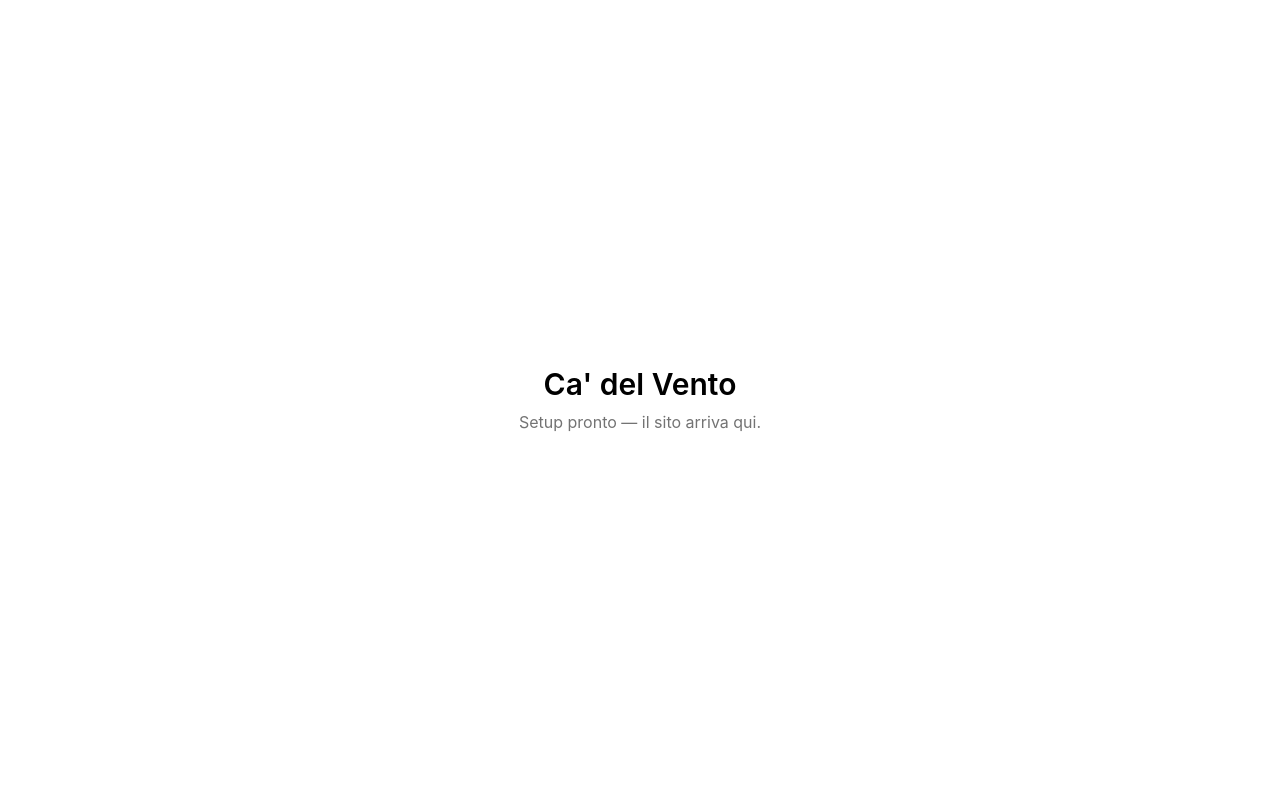
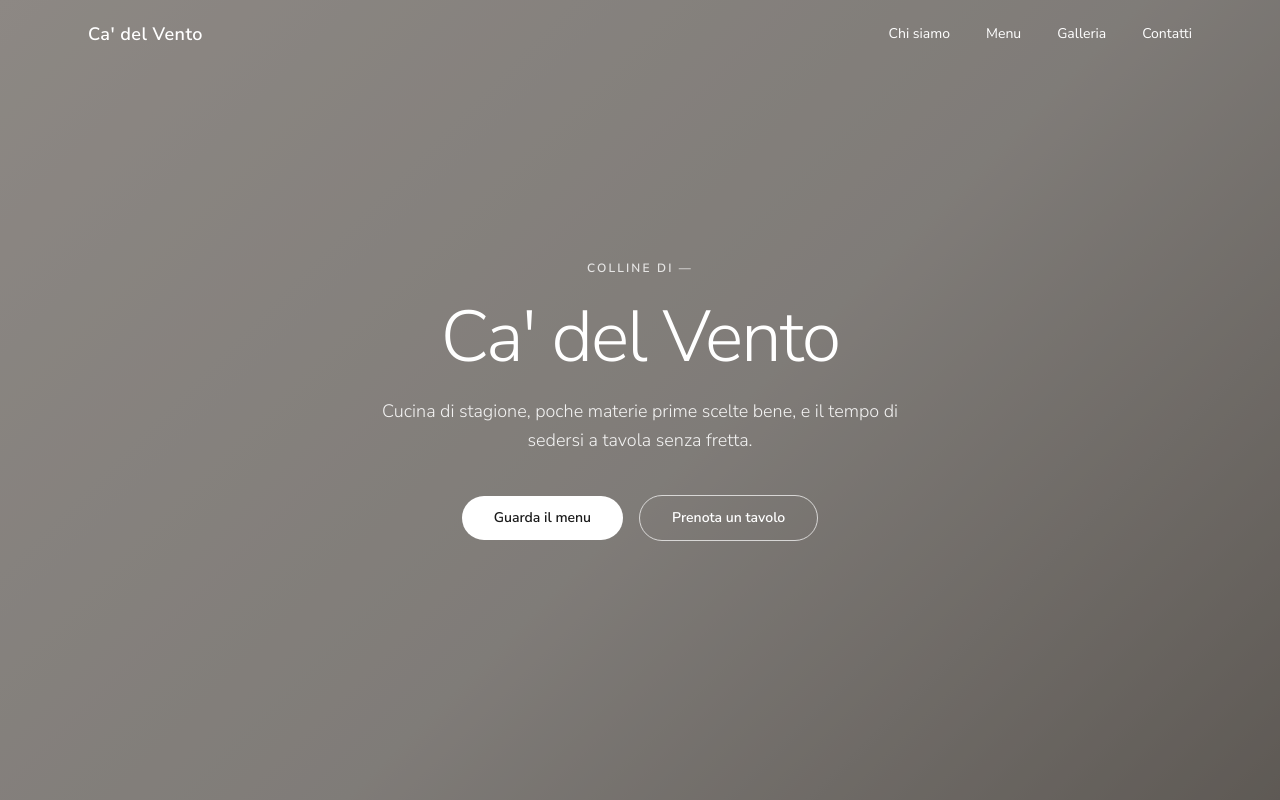
Before and after one commit to retrojesh/CaDelVento, a React (Vite) app: page / in a window 1280 px wide. Shown: the top 800 px of the page. Built offline with nearby package versions, Linux system fonts and the light colour scheme.

Commit message:
Aggiunge hero, chi siamo e impianto grafico

```diff
--- a/index.html
+++ b/index.html
@@ -4,6 +4,20 @@
     <meta charset="UTF-8" />
     <link rel="icon" type="image/svg+xml" href="/favicon.svg" />
     <meta name="viewport" content="width=device-width, initial-scale=1.0" />
+
+    <!-- TODO: sostituire con la descrizione reale, max ~155 caratteri -->
+    <meta
+      name="description"
+      content="Ca' del Vento — cucina di stagione e ospitalità. Menu, orari e contatti."
+    />
+
+    <link rel="preconnect" href="https://fonts.googleapis.com" />
+    <link rel="preconnect" href="https://fonts.gstatic.com" crossorigin />
+    <link
+      href="https://fonts.googleapis.com/css2?family=Nunito+Sans:ital,wght@0,300;0,400;0,600;0,700;1,300&display=swap"
+      rel="stylesheet"
+    />
+
     <title>Ca' del Vento</title>
   </head>
   <body>
--- a/src/App.tsx
+++ b/src/App.tsx
@@ -1,9 +1,17 @@
+import ChiSiamo from './components/ChiSiamo'
+import Header from './components/Header'
+import Hero from './components/Hero'
+
 function App() {
   return (
-    <main className="flex min-h-screen flex-col items-center justify-center gap-2">
-      <h1 className="text-3xl font-semibold">Ca' del Vento</h1>
-      <p className="text-neutral-500">Setup pronto — il sito arriva qui.</p>
-    </main>
+    <>
+      <Header />
+      <main>
+        <Hero />
+        <ChiSiamo />
+        {/* Menu, Galleria e Contatti arrivano nelle prossime PR */}
+      </main>
+    </>
   )
 }
 
--- /dev/null
+++ b/src/components/ChiSiamo.tsx
@@ -0,0 +1,50 @@
+function ChiSiamo() {
+  return (
+    <section id="chi-siamo" className="mx-auto max-w-6xl px-6 py-24 md:py-32">
+      <div className="grid items-center gap-12 md:grid-cols-2 md:gap-16">
+        {/* TODO: sostituire con una foto vera (la sala, la cucina, chi ci lavora).
+            Formato consigliato: 1200×1500 verticale, .webp. */}
+        <div
+          className="foto-segnaposto aspect-4/5 w-full rounded-sm"
+          aria-hidden="true"
+        />
+
+        <div>
+          <p className="occhiello">Chi siamo</p>
+
+          {/* TODO: tutti i testi qui sotto sono una bozza, da rivedere con i titolari */}
+          <h2 className="mt-4 text-4xl font-light leading-tight md:text-5xl">
+            Una casa sulla collina,
+            <br />
+            e una cucina che cambia
+            <br />
+            con le stagioni.
+          </h2>
+
+          <div className="mt-8 space-y-5 text-inchiostro-tenue leading-relaxed">
+            <p>
+              Ca' del Vento nasce dove il vento non manca mai: in cima alla
+              collina, con la vista che si apre sulla valle. Da qui viene il
+              nome, e anche il modo di lavorare — senza fretta, seguendo quello
+              che la stagione mette a disposizione.
+            </p>
+            <p>
+              Il menu è corto per scelta. Pochi piatti, cambiati spesso, con
+              materie prime dei produttori che conosciamo di persona. Quello che
+              non troviamo buono, semplicemente non lo mettiamo in carta.
+            </p>
+          </div>
+
+          <a
+            href="#contatti"
+            className="mt-10 inline-block border-b border-vino pb-1 text-sm font-semibold text-vino transition-opacity hover:opacity-70"
+          >
+            Vieni a trovarci
+          </a>
+        </div>
+      </div>
+    </section>
+  )
+}
+
+export default ChiSiamo
--- /dev/null
+++ b/src/components/Header.tsx
@@ -0,0 +1,91 @@
+import { useEffect, useState } from 'react'
+
+const voci = [
+  { href: '#chi-siamo', testo: 'Chi siamo' },
+  { href: '#menu', testo: 'Menu' },
+  { href: '#galleria', testo: 'Galleria' },
+  { href: '#contatti', testo: 'Contatti' },
+]
+
+function Header() {
+  const [apertoMobile, setApertoMobile] = useState(false)
+  const [staccato, setStaccato] = useState(false)
+
+  // Sopra l'hero l'header è trasparente; appena si scorre diventa opaco,
+  // altrimenti il testo bianco finisce sul crema e sparisce.
+  useEffect(() => {
+    const alloScroll = () => setStaccato(window.scrollY > 24)
+    alloScroll()
+    window.addEventListener('scroll', alloScroll, { passive: true })
+    return () => window.removeEventListener('scroll', alloScroll)
+  }, [])
+
+  return (
+    <header
+      className={`fixed inset-x-0 top-0 z-50 transition-colors duration-300 ${
+        staccato || apertoMobile
+          ? 'bg-crema/95 text-inchiostro shadow-sm backdrop-blur'
+          : 'bg-transparent text-white'
+      }`}
+    >
+      <div className="mx-auto flex max-w-6xl items-center justify-between px-6 py-5">
+        <a
+          href="#top"
+          className="text-lg font-semibold tracking-wide"
+          onClick={() => setApertoMobile(false)}
+        >
+          Ca' del Vento
+        </a>
+
+        <nav className="hidden gap-9 md:flex" aria-label="Navigazione principale">
+          {voci.map((voce) => (
+            <a
+              key={voce.href}
+              href={voce.href}
+              className="text-sm transition-opacity hover:opacity-60"
+            >
+              {voce.testo}
+            </a>
+          ))}
+        </nav>
+
+        <button
+          type="button"
+          className="md:hidden"
+          aria-expanded={apertoMobile}
+          aria-controls="menu-mobile"
+          aria-label={apertoMobile ? 'Chiudi il menu' : 'Apri il menu'}
+          onClick={() => setApertoMobile((aperto) => !aperto)}
+        >
+          <span aria-hidden="true" className="text-xl">
+            {apertoMobile ? '✕' : '☰'}
+          </span>
+        </button>
+      </div>
+
+      {apertoMobile && (
+        <nav
+          id="menu-mobile"
+          className="border-t border-greige md:hidden"
+          aria-label="Navigazione principale (mobile)"
+        >
+          <ul className="flex flex-col px-6 py-2">
+            {voci.map((voce) => (
+              <li key={voce.href}>
+                <a
+                  href={voce.href}
+                  className="block py-3 text-sm"
+                  onClick={() => setApertoMobile(false)}
+                >
+                  {voce.testo}
+                </a>
+              </li>
+            ))}
+          </ul>
+        </nav>
+      )}
+    </header>
+  )
+}
+
+export default Header
--- /dev/null
+++ b/src/components/Hero.tsx
@@ -0,0 +1,43 @@
+function Hero() {
+  return (
+    <section id="top" className="relative flex min-h-screen items-center justify-center">
+      {/* TODO: sostituire il segnaposto con la foto d'apertura (paesaggio o sala).
+          Formato consigliato: 2400×1600, .webp, sotto i 400 KB. */}
+      <div className="foto-segnaposto absolute inset-0" aria-hidden="true" />
+
+      {/* Velo scuro: senza, il testo bianco non ha contrasto sufficiente sulla foto */}
+      <div className="absolute inset-0 bg-inchiostro/40" aria-hidden="true" />
+
+      <div className="relative mx-auto max-w-3xl px-6 text-center text-white">
+        <p className="occhiello text-white/80">{/* TODO: località reale */}Colline di —</p>
+
+        <h1 className="mt-6 text-5xl font-light tracking-tight sm:text-6xl md:text-7xl">
+          Ca' del Vento
+        </h1>
+
+        {/* TODO: sostituire con il claim definitivo */}
+        <p className="mx-auto mt-6 max-w-xl text-lg font-light leading-relaxed text-white/90">
+          Cucina di stagione, poche materie prime scelte bene, e il tempo di
+          sedersi a tavola senza fretta.
+        </p>
+
+        <div className="mt-10 flex flex-col items-center justify-center gap-4 sm:flex-row">
+          <a
+            href="#menu"
+            className="rounded-full bg-white px-8 py-3 text-sm font-semibold text-inchiostro transition-colors hover:bg-greige"
+          >
+            Guarda il menu
+          </a>
+          <a
+            href="#contatti"
+            className="rounded-full border border-white/70 px-8 py-3 text-sm font-semibold text-white transition-colors hover:bg-white/10"
+          >
+            Prenota un tavolo
+          </a>
+        </div>
+      </div>
+    </section>
+  )
+}
+
+export default Hero
--- a/src/index.css
+++ b/src/index.css
@@ -1,5 +1,65 @@
 @import 'tailwindcss';
 
-/* I token del tema (colori, font, spaziature) andranno qui dentro,
-   dopo che avremo scelto lo stile del sito.
-   Esempio: @theme { --color-terracotta: #b5563a; } */
+/* Identità visiva: minimalismo caldo.
+   Neutri greige + un solo accento bordeaux, molto spazio, sans-serif. */
+@theme {
+  /* Neutri caldi: sono loro a dare il tono, non l'accento */
+  --color-crema: #faf8f5;
+  --color-greige: #d9d1ca;
+  --color-greige-scuro: #c3bdb7;
+  --color-pietra: #8c847c;
+
+  /* Testo */
+  --color-inchiostro: #1a1a1a;
+  --color-inchiostro-tenue: #5a544e;
+
+  /* Accento: usato con parsimonia (link, dettagli, hover) */
+  --color-vino: #4b0f1d;
+
+  --font-sans: 'Nunito Sans', ui-sans-serif, system-ui, sans-serif;
+
+  /* Traccia larga per le sovrascritte in maiuscoletto */
+  --tracking-occhiello: 0.18em;
+}
+
+@layer base {
+  body {
+    background-color: var(--color-crema);
+    color: var(--color-inchiostro);
+    -webkit-font-smoothing: antialiased;
+  }
+
+  /* Nessuno scroll orizzontale, qualunque cosa succeda nelle sezioni */
+  html {
+    overflow-x: hidden;
+    scroll-behavior: smooth;
+  }
+}
+
+@layer components {
+  /* Occhiello: la righetta maiuscola sopra i titoli, ricorrente in tutte le sezioni */
+  .occhiello {
+    font-size: 0.75rem;
+    font-weight: 600;
+    letter-spacing: var(--tracking-occhiello);
+    text-transform: uppercase;
+    color: var(--color-pietra);
+  }
+
+  /* Segnaposto immagine: gradiente neutro al posto delle foto vere.
+     TODO: sostituire con le foto reali, poi eliminare questa classe. */
+  .foto-segnaposto {
+    background-image: linear-gradient(
+      135deg,
+      var(--color-greige) 0%,
+      var(--color-greige-scuro) 55%,
+      var(--color-pietra) 100%
+    );
+  }
+}
+
+@media (prefers-reduced-motion: reduce) {
+  html {
+    scroll-behavior: auto;
+  }
+}
```
Also changed, not shown: 1 other file (tests, documents, lock files or other folders).
